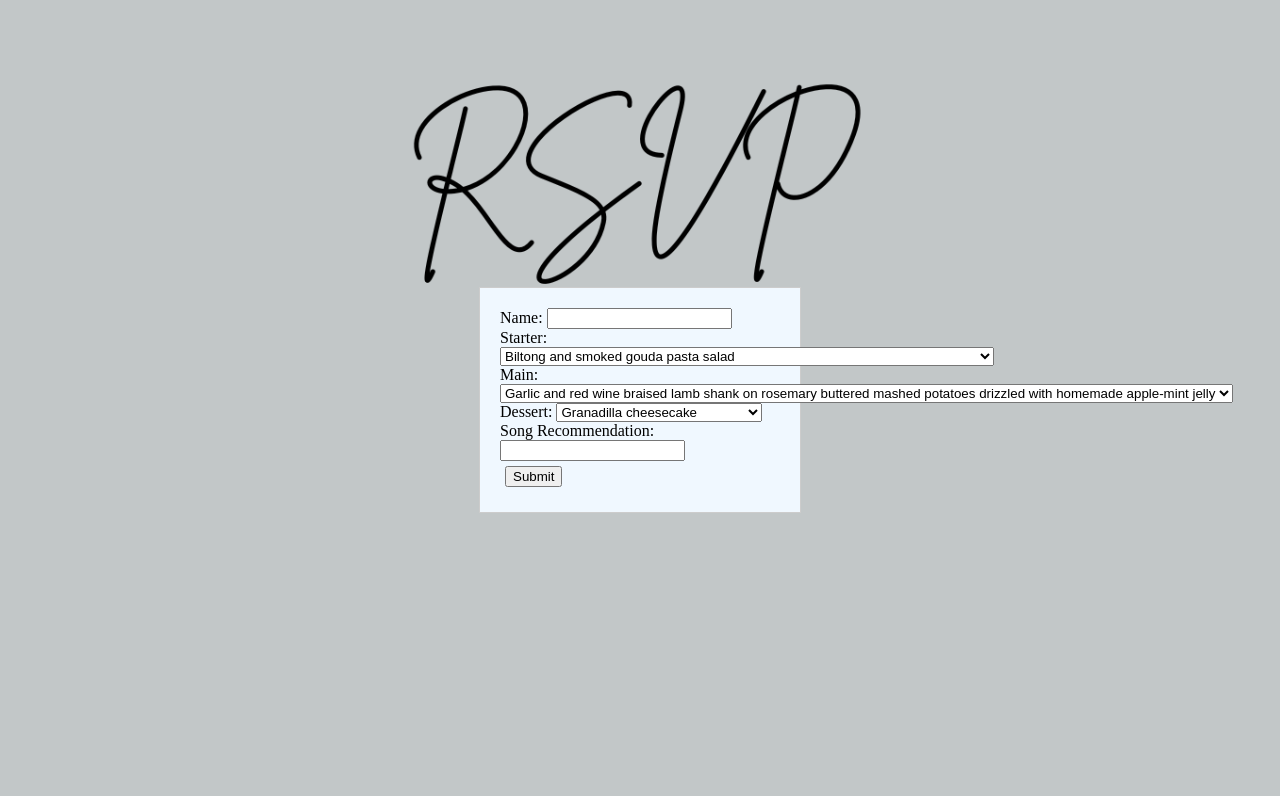
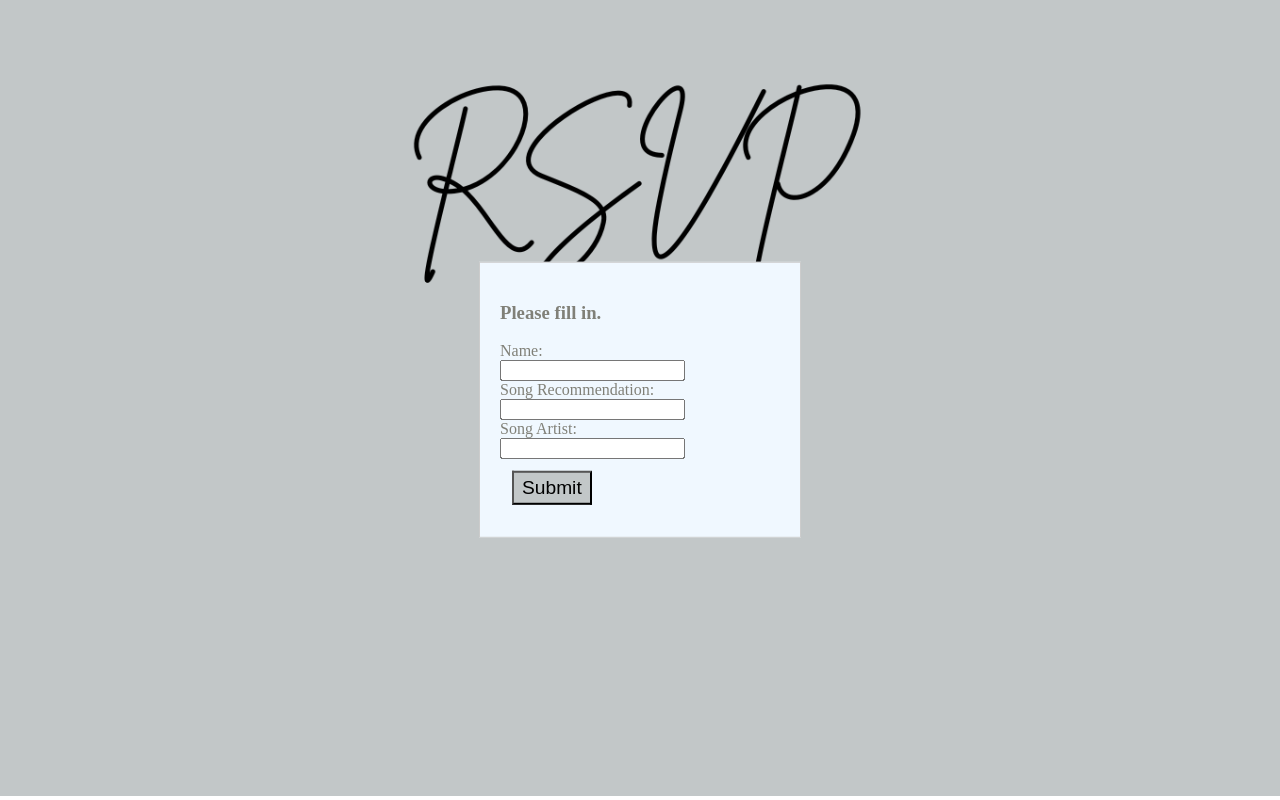
Before and after one commit to LancedeBeer/virewigvanderMerwe, a plain HTML site: page index.html in a window 1280 px wide. Both pictures are taken after a click on the button "Yes". Shown: the part 9702-10502 px from the top of the page. Drawn offline with Linux system fonts and the light colour scheme.

Commit message:
Minor changes to front-end elements

```diff
--- a/index.html
+++ b/index.html
@@ -35,7 +35,7 @@
         <div class="flex-item" id="image13">
             <img src="WeddingImages/12.png" alt="Image 13">
             <div class="rsvp">
-                <p>Are you coming to the wedding?</p>
+                <h4>Are you coming to the wedding?</h4>
                 <button onclick="yesRSVP()">Yes</button>
                 <button onclick="noRSVP()">No</button>
 
@@ -45,6 +45,7 @@
 
     <!-- Popup for RSVP forms -->
     <div class="popup" id="noPopup">
+        <h3>You will be missed at the celebration.</h3>
         <label for="name">Please enter your name:</label>
         <input type="text" id="name" required><br>
         <button onclick="closePopup('noPopup')">Submit</button>
@@ -52,11 +53,22 @@
 
     <div class="popup" id="yesPopup">
         <form id="rsvpForm">
-            <label for="guestName">Name:</label>
+            <h3>Please fill in.</h3>
+            <label for="guestName">Name:</label><br>
             <input type="text" id="guestName" required>
             <br>
 
-            <label>Starter:</label>
+            <label>Song Recommendation:</label>
+            <input type="text" id="songRecommendation">
+            <br>
+
+            <label>Song Artist:</label><br>
+            <input type="text" id="songArtist">
+            <br>
+
+            <button type="submit" onclick="closePopup('yesPopup')">Submit</button>
+
+            <!-- <label>Starter:</label>
             <select id="starter">
                 <option>Biltong and smoked gouda pasta salad</option>
                 <option>Panko crusted prawns with asian slaw and homemade pineapple and chili relish</option>
@@ -77,13 +89,9 @@
                 <option>Classic vanilla crème brûlée</option>
                 <option>Lemon meringue crumble</option>
             </select>
-            <br>
+            <br>-->
 
-            <label>Song Recommendation:</label>
-            <input type="text" id="songRecommendation">
-            <br>
 
-            <button type="submit" onclick="closePopup('yesPopup')">Submit</button>
         </form>
     </div>
 
--- a/script.js
+++ b/script.js
@@ -9,7 +9,7 @@ function updateCountdown() {
     const hours = Math.floor((distance % (1000 * 60 * 60 * 24)) / (1000 * 60 * 60));
     const minutes = Math.floor((distance % (1000 * 60 * 60)) / (1000 * 60));
 
-    document.getElementById("countdown").innerHTML = `${days}Days ${hours}Hours ${minutes}Mins`;
+    document.getElementById("countdown").innerHTML = `${days} Days ${hours} Hours ${minutes} Mins`;
 }
 
 setInterval(updateCountdown, 60000);
--- a/styles.css
+++ b/styles.css
@@ -4,6 +4,7 @@ body, html {
     box-sizing: border-box;
     display: flex;
     justify-content: center;
+    color: #808078;
 }
 
 .flex-container {
@@ -29,7 +30,8 @@ body, html {
     top: 40%;
     left: 50%;
     transform: translate(-50%, -50%);
-    border: 2px solid #000;
+    border: 2px solid #808078;
+    border-radius: 12px;
     padding: 10px;
     font-size: 1rem;
     text-align: center;
@@ -51,7 +53,7 @@ body, html {
 
 .rsvp {
     position: absolute;
-    top: 50%;
+    top: 56%;
     left: 50%;
     transform: translate(-50%, -50%);
     text-align: center;
@@ -69,14 +71,15 @@ body, html {
     border: 1px solid #ccc;
     z-index: 1000;
     width: 280px;
+
 }
 
-#starter
-#main
-#dessert {
-    max-width: 240px;
-}
 
 button {
-    margin: 5px;
+    margin: 12px;
+    padding: 4px;
+    padding-left: 8px;
+    padding-right: 8px;
+    font-size: 1.2rem;
+    background-color: #c2c7c8;
 }
```
